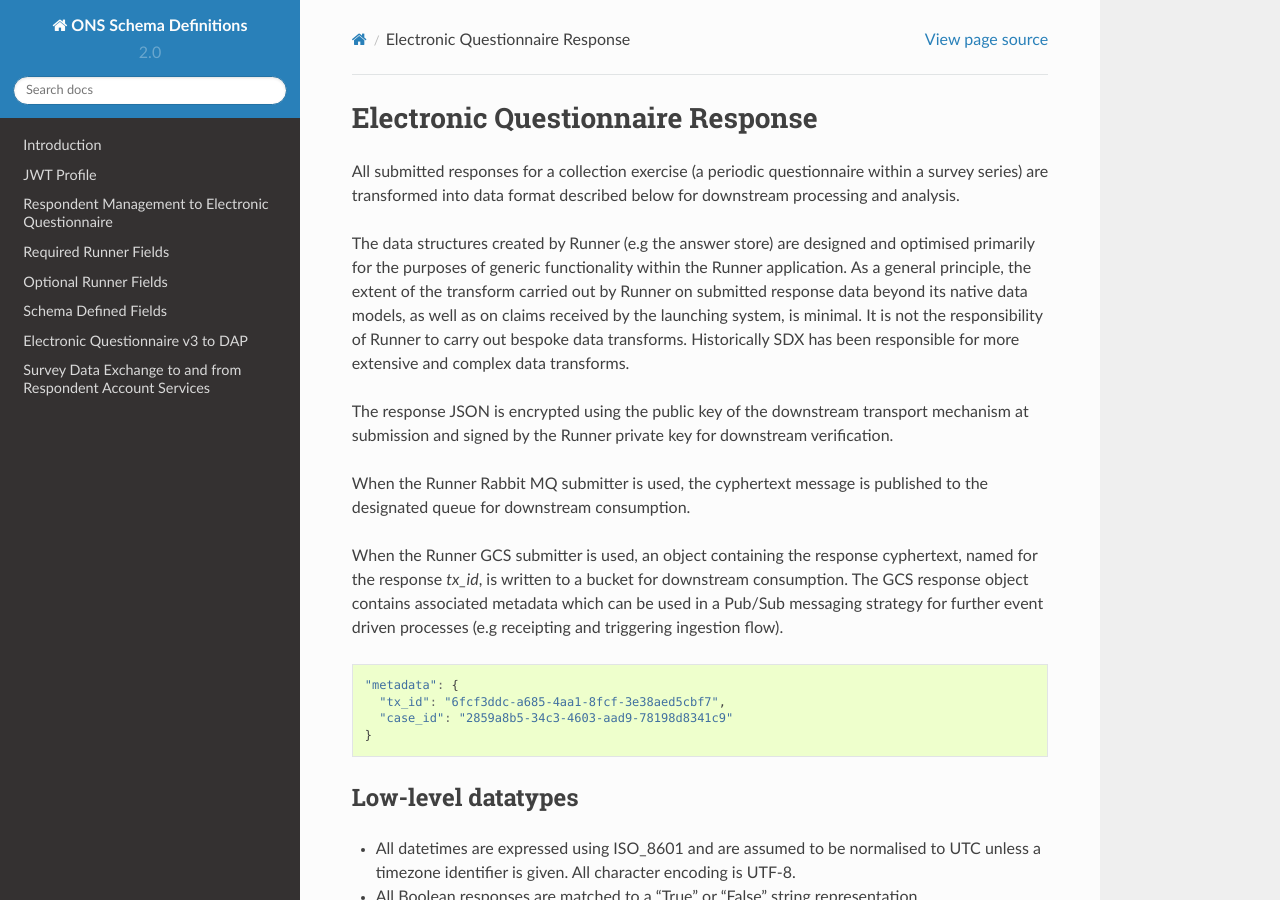
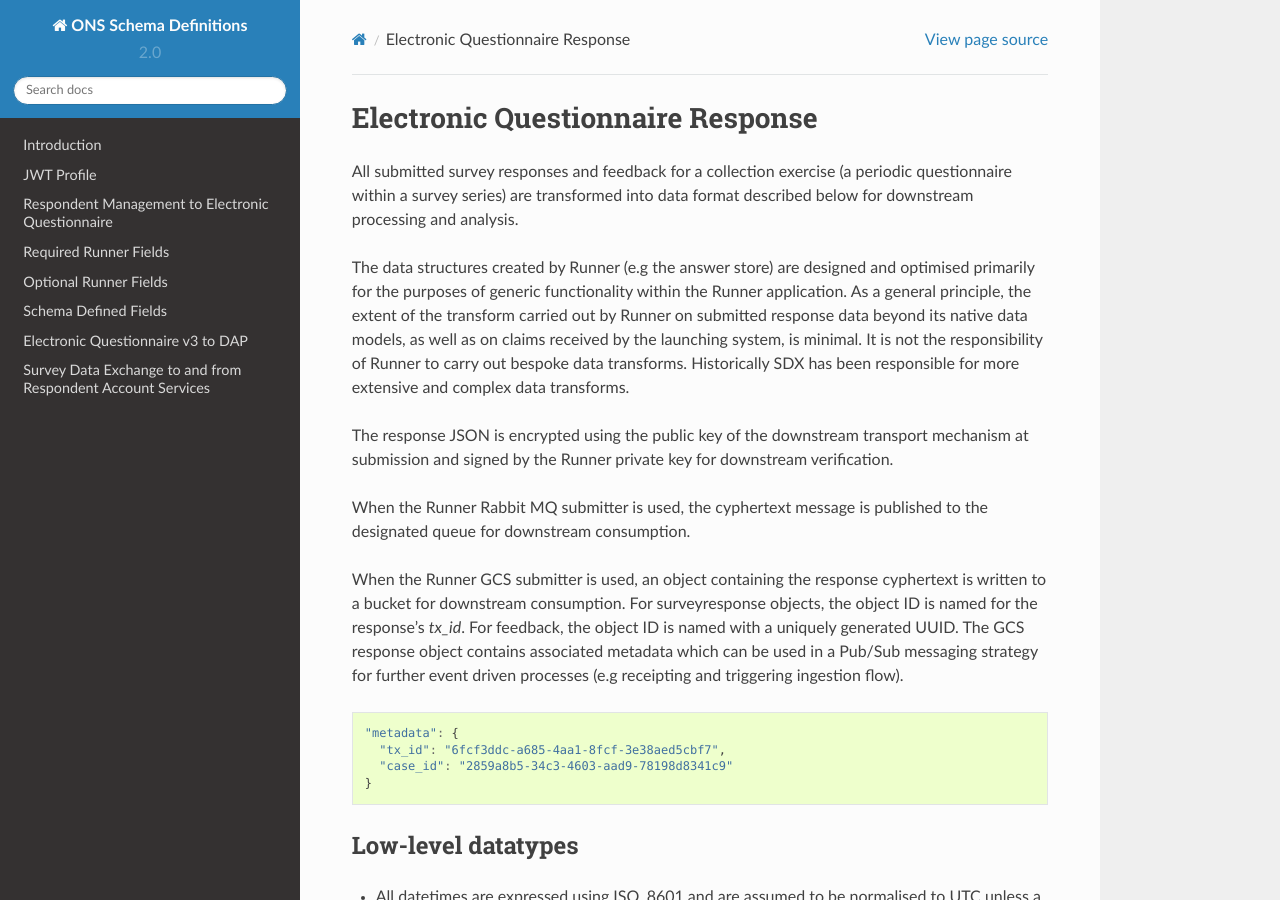
Before and after one commit to ONSdigital/ons-schema-definitions, a Sphinx documentation site: the page built from docs/electronic_questionnaire_to_downstream.rst, in a window 1280 px wide and 900 px high. Built offline with Sphinx 7.4.7 and the Read the Docs theme 2.0.0, drawn with Linux system fonts in a browser that asks for light colours; some of the changed text lies outside the part shown.

Commit message:
Updates following feedback object PR

```diff
--- a/docs/electronic_questionnaire_to_downstream.rst
+++ b/docs/electronic_questionnaire_to_downstream.rst
@@ -1,6 +1,6 @@
 Electronic Questionnaire Response
 ------------------------------------------------
-All submitted responses for a collection exercise (a periodic questionnaire within a survey series) are transformed into data format described below for downstream processing and analysis.
+All submitted survey responses and feedback for a collection exercise (a periodic questionnaire within a survey series) are transformed into data format described below for downstream processing and analysis.
 
 The data structures created by Runner (e.g the answer store) are designed and optimised primarily for the purposes of generic functionality within the Runner application. As a general principle, the extent of the transform carried out by Runner on submitted response data beyond its native data models, as well as on claims received by the launching system, is minimal. It is not the responsibility of Runner to carry out bespoke data transforms. Historically SDX has been responsible for more extensive and complex data transforms.
 
@@ -8,7 +8,7 @@
 
 When the Runner Rabbit MQ submitter is used, the cyphertext message is published to the designated queue for downstream consumption.
 
-When the Runner GCS submitter is used, an object containing the response cyphertext, named for the response `tx_id`, is written to a bucket for downstream consumption. The GCS response object contains associated metadata which can be used in a Pub/Sub messaging strategy for further event driven processes (e.g receipting and triggering ingestion flow).
+When the Runner GCS submitter is used, an object containing the response cyphertext is written to a bucket for downstream consumption. For surveyresponse objects, the object ID is named for the response's `tx_id`. For feedback, the object ID is named with a uniquely generated UUID. The GCS response object contains associated metadata which can be used in a Pub/Sub messaging strategy for further event driven processes (e.g receipting and triggering ingestion flow).
 
 .. code-block:: javascript
 
@@ -59,9 +59,9 @@
   ``case_type``
     The type of case (e.g. ``B`` | ``BI``)
   ``started_at``
-    The datetime of the first answer saved in a survey
+    The datetime of the first answer saved in the survey the response is for
   ``submitted_at``
-    The datetime of submission by the respondent
+    The datetime of the submitted survey response or feedback by the respondent
   ``launch_language_code``
     The language code that the questionnaire was launched with (e.g. en | cy | ga | eo)
   ``submission_language_code``
@@ -80,7 +80,15 @@
           The address displayed to the respondent when completing the questionnaire
 
   ``data`` version 0.0.1
-    An object of key, value pairings of answer responses using the business defined q_code as the key for each answer
+    An object of key, value pairings. Depending on the ``surveyresponse`` or ``feedback`` type these will typically contain either;
+
+    - answer responses using the business defined q_code as the key for each answer
+    - survey feedback form properties with corresponding user entered values
+
+          - ``feedback_text``
+          - ``feedback_type``
+          - ``feedback_type_question_category``
+          - ``feedback_count``
 
   ``data`` version 0.0.3
     An object of lists and answers arrays
```
